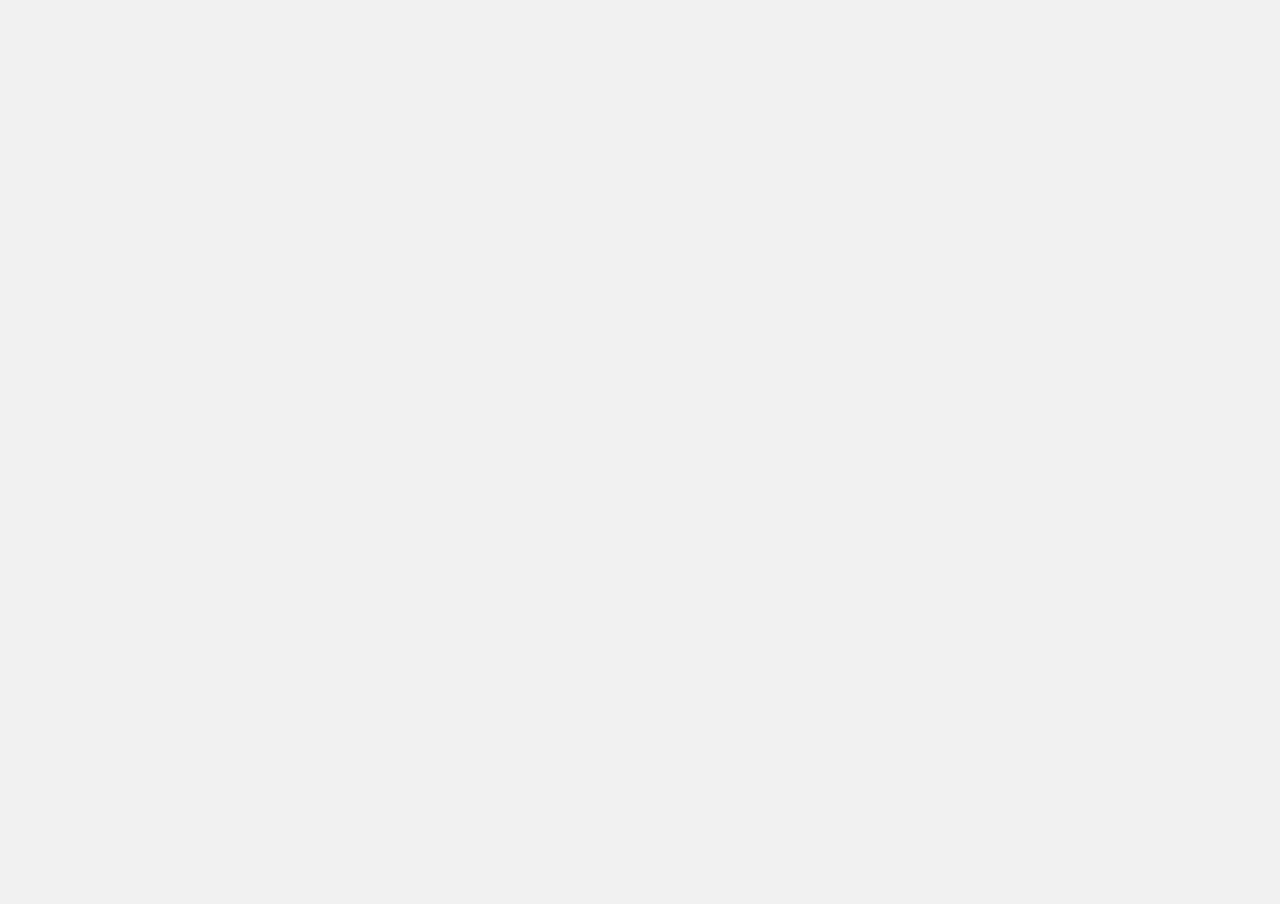
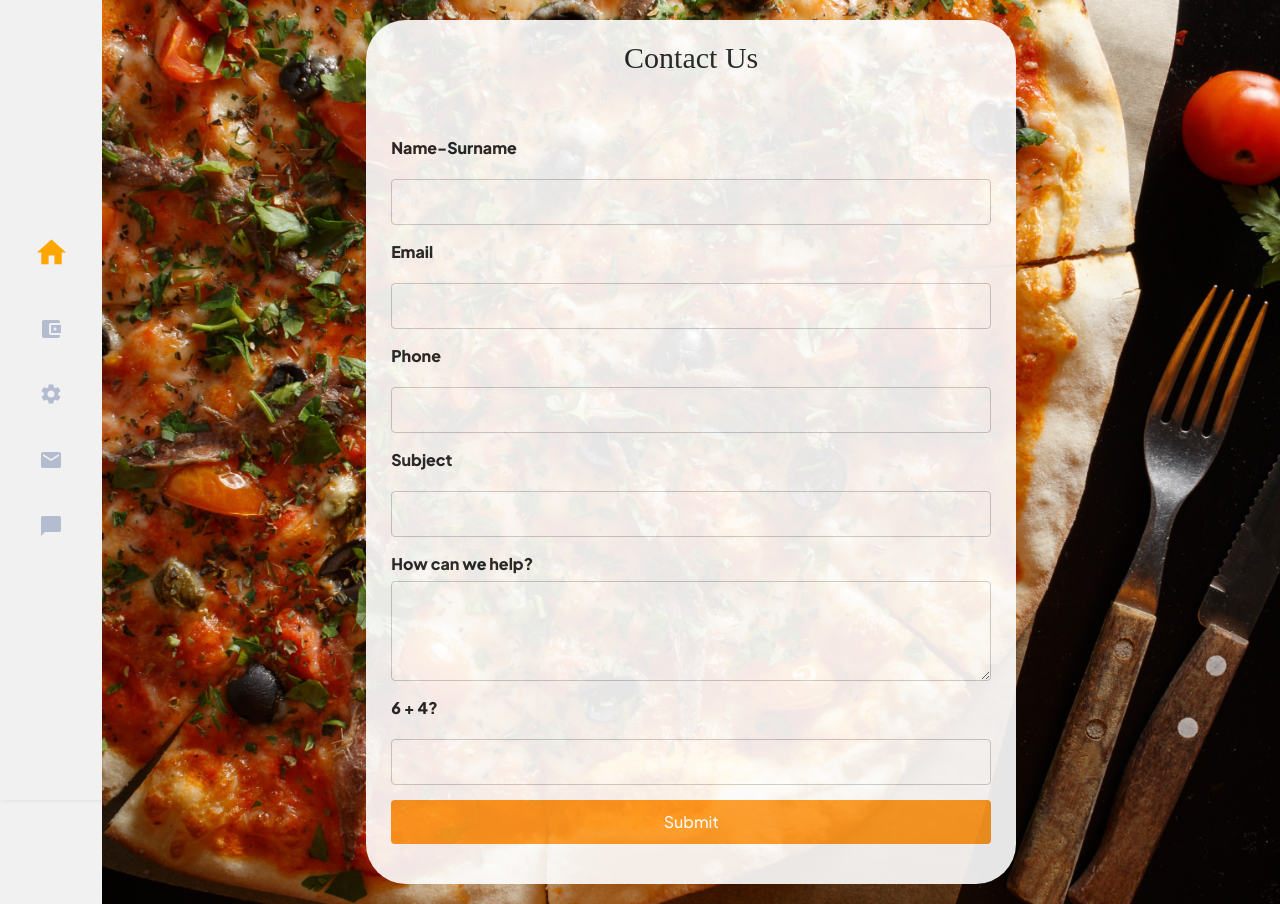
Before and after one commit to arifhalitarslan/TescoPizza_UI, a React (Vite) app in the folder TescoPizza/: page /ContactUs in a window 1280 px wide. Before the commit this address had no page. Before the commit the page ends 800 px from the top, so only its background shows below. Built offline with nearby package versions, Linux system fonts and the light colour scheme.

Commit message:
Contact us added

```diff
--- a/TescoPizza/src/App.jsx
+++ b/TescoPizza/src/App.jsx
@@ -13,6 +13,7 @@ import ResetPasswordPage from "./Pages/ResetPasswordPage";
 import RegisterPage from "./Pages/RegisterPage";
 import PizzaDetailed from "./Pages/PizzaDetailed";
 import NotificationPage from "./Pages/NotificationPage";
+import ContactUs from "./Pages/ContactUs";
 
 function App() {
   return (
@@ -32,7 +33,7 @@ function App() {
           <Route path="/Register" element={<RegisterPage />} />
           <Route path="/PizzaDetailed" element={<PizzaDetailed />} />
           <Route path="/Notification" element={<NotificationPage />} />
-
+          <Route path="/ContactUs" element={<ContactUs />} />
         </Routes>
       </BrowserRouter>
     </>
--- /dev/null
+++ b/TescoPizza/src/Pages/ContactUs.css
@@ -0,0 +1,85 @@
+.PageAllContactUs {
+    display: flex;
+    min-height: 100vh;
+
+  }
+
+  .NavbarContactUsAll {
+    width: 8%;
+
+  }
+
+  .ContactFormContainer {
+    width: 92%;
+    padding: 20px;
+    display: flex;
+    flex-direction: column;
+    align-items: center;
+    justify-content: center;
+    background-image: url('../assets/PizzaArkaplanc.jpg');
+    background-size: cover;
+    background-position: center;
+
+  }
+  .ContactFormBack{
+    background-color: white;
+    opacity: 0.9;
+    width: 650px;
+    display: flex;
+    flex-direction: column;
+    justify-content: center;
+    align-items: center;
+    padding-top: 20px;
+    border-radius: 40px;
+  }
+
+  .ContactFormContainer h2 {
+    margin-bottom: 20px;
+  }
+
+  .formAllContactUsForm {
+    width: 100%;
+    max-width: 600px;
+    display: flex;
+    flex-direction: column;
+  }
+
+  .form-ContactUsInput {
+    margin-bottom: 15px;
+    display: flex;
+    flex-direction: column;
+  }
+
+  .form-ContactUsInput label {
+    margin-bottom: 5px;
+    font-weight: bold;
+  }
+
+  .form-ContactUsInput input,
+  .form-ContactUsInput textarea {
+    padding: 10px;
+    font-size: 16px;
+    border: 1px solid #ccc;
+    border-radius: 4px;
+    outline: none;
+  }
+
+  .form-ContactUsInput textarea {
+    resize: vertical;
+    height: 100px;
+  }
+
+
+
+  .ContactUsSubmitButton{
+    padding: 10px 20px;
+    font-size: 16px;
+    color: #fff;
+    background-color: #FF9921;
+    border: none;
+    border-radius: 4px;
+    cursor: pointer;
+  }
+  .ContactUsSubmitButton:hover{
+background-color: #f8c285;
+  }
--- /dev/null
+++ b/TescoPizza/src/Pages/ContactUs.jsx
@@ -0,0 +1,48 @@
+import React, { useState } from "react";
+import "../Pages/ContactUs.css";
+import Navbar from "../Components/Navbar";
+
+function ContactUs() {
+  return (
+    <div className="PageAllContactUs">
+      <div className="NavbarContactUsAll">
+        <Navbar />
+      </div>
+
+      <div className="ContactFormContainer">
+        <div className="ContactFormBack">
+        <h2 style={{fontFamily:'cursive',fontSize:'30px'}}>Contact Us</h2>
+        <form className="formAllContactUsForm">
+          <div className="form-ContactUsInput">
+            <label>Name-Surname</label>
+            <input type="text" name="nameSurname" />
+          </div>
+          <div className="form-ContactUsInput">
+            <label>Email</label>
+            <input type="email" name="email" />
+          </div>
+          <div className="form-ContactUsInput">
+            <label>Phone</label>
+            <input type="tel" name="phone" />
+          </div>
+          <div className="form-ContactUsInput">
+            <label>Subject</label>
+            <input type="text" name="subject" />
+          </div>
+          <div className="form-ContactUsInput">
+            <label>How can we help?</label>
+            <textarea name="message"></textarea>
+          </div>
+          <div className="form-ContactUsInput">
+            <label>6 + 4?</label>
+            <input type="text" name="captcha" />
+          </div>
+          <button className="ContactUsSubmitButton" type="submit">Submit</button>
+        </form>
+      </div>
+      </div>
+    </div>
+  );
+}
+
+export default ContactUs;
```
Also changed, not shown: TescoPizza/src/assets/ContactUsPizzaBack.png (added), TescoPizza/src/assets/PizzaArkaplanc.jpg (added).
